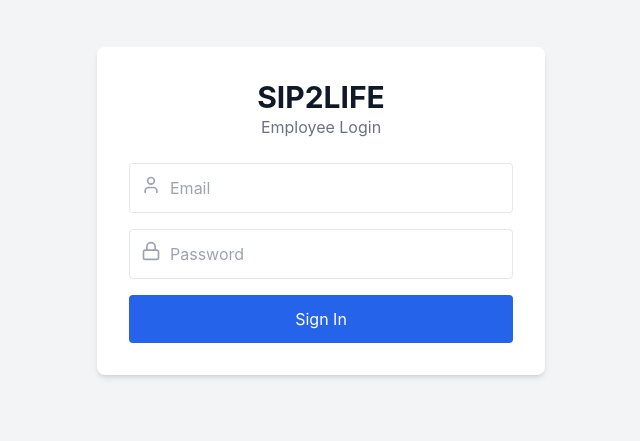
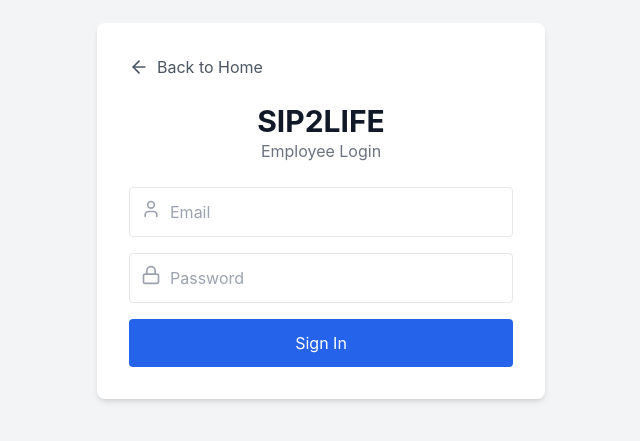
Before and after one commit to saha-trideep/sip2lifedatamanagement, a React (Vite) app in the folder client/: page /login in a window 1280 px wide. Shown: the part 189-630 px from the top of the page, without its empty margins (319-959 px from the left). Built offline with nearby package versions, Linux system fonts and the light colour scheme; no server answers.

Commit message:
Add back button to login and success message for registers

```diff
--- a/client/src/pages/Login.jsx
+++ b/client/src/pages/Login.jsx
@@ -1,7 +1,8 @@
 import React, { useState } from 'react';
 import axios from 'axios';
 import { useNavigate } from 'react-router-dom';
-import { Lock, User } from 'lucide-react';
+import { Lock, User, ArrowLeft } from 'lucide-react';
+import { API_URL } from '../config';
 
 const Login = () => {
     const [email, setEmail] = useState('');
@@ -12,7 +13,6 @@ const Login = () => {
     const handleLogin = async (e) => {
         e.preventDefault();
         try {
-            const API_URL = import.meta.env.VITE_API_URL || 'http://localhost:3000';
             const res = await axios.post(`${API_URL}/api/auth/login`, { email, password });
             localStorage.setItem('token', res.data.token);
             localStorage.setItem('user', JSON.stringify(res.data.user));
@@ -25,6 +25,13 @@ const Login = () => {
     return (
         <div className="flex items-center justify-center min-h-screen bg-gray-100">
             <div className="w-full max-w-md p-8 space-y-6 bg-white rounded-lg shadow-md">
+                <button
+                    onClick={() => navigate('/')}
+                    className="flex items-center gap-2 text-gray-600 hover:text-gray-900 transition"
+                >
+                    <ArrowLeft size={20} />
+                    <span>Back to Home</span>
+                </button>
                 <div className="text-center">
                     <h1 className="text-3xl font-bold text-gray-900">SIP2LIFE</h1>
                     <p className="text-gray-500">Employee Login</p>
--- a/client/src/pages/Registers.jsx
+++ b/client/src/pages/Registers.jsx
@@ -33,6 +33,7 @@ const Registers = () => {
             setShowForm(false);
             setNewName('');
             setNewUrl('');
+            alert(`✅ Register "${newName}" saved successfully!`);
         } catch (error) {
             console.error(error);
             alert("Error adding register: " + (error.response?.data?.details || error.message));
```
